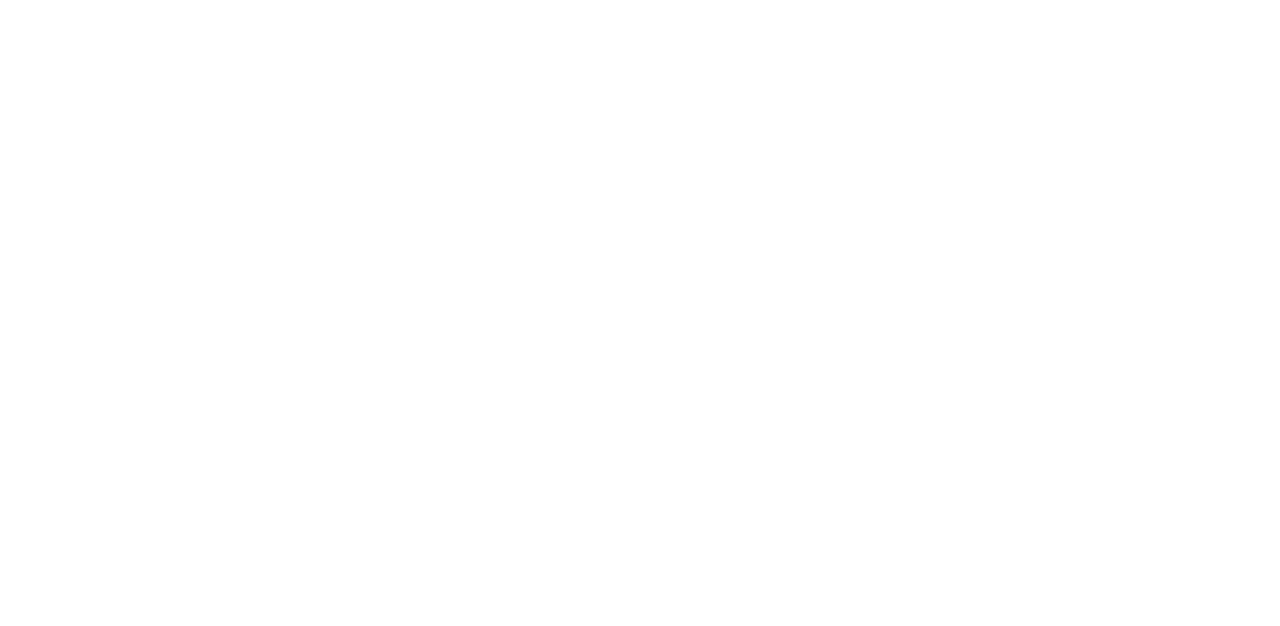
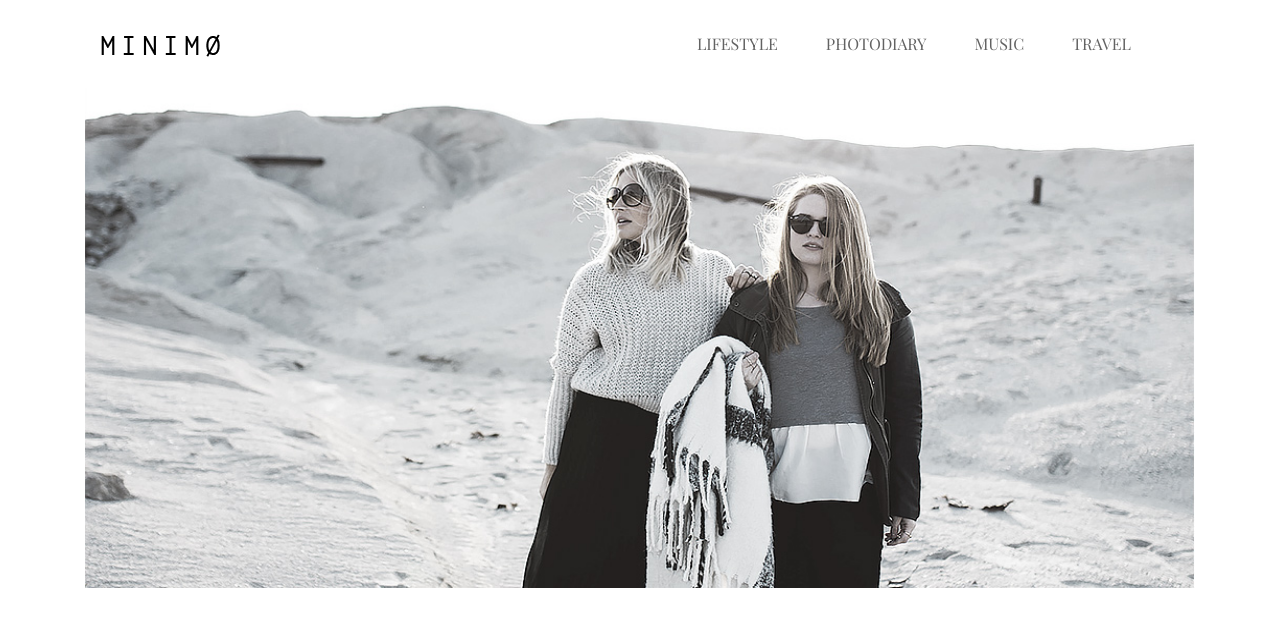
Before and after one commit to mahmoodsuavis/minimo, a plain HTML site: page index.html in a window 1280 px wide. Drawn offline with nearby package versions, Linux system fonts and the light colour scheme; a web font is replaced by a local one.

Commit message:
HeaderAndBg

```diff
--- a/css/style.css
+++ b/css/style.css
@@ -1,5 +1,29 @@
 body{
-    font-family: 'Playfair Display', serif;
+
     font-family: 'Ubuntu', sans-serif;
 
 }
+
+/* Header */
+header{
+    padding: 1rem 0;
+}
+.bg-light{
+    background-color: #fff !important;
+}
+.nav-link{
+    text-transform: uppercase;
+    font-family: 'Playfair Display', serif;
+    color: #626262 !important;
+}
+.navbar-expand-sm .navbar-nav .nav-link{
+    padding: 0 3rem 0 0;
+}
+
+.bg-home{
+    width: 100%;
+    float: left;
+    background-image: url(../images/minimo_07.jpg);
+    height: 500px;
+    background-size: 100% 100%;
+}
--- a/index.html
+++ b/index.html
@@ -12,9 +12,39 @@
     <link href="https://fonts.googleapis.com/css?family=Playfair+Display:400,400i,700,700i,900,900i&display=swap" rel="stylesheet">
 </head>
 <body>
-    <header>
+    <header class="bg-light">
+        <div class="container">
+            <nav class="navbar navbar-expand-sm bg-light navbar-light">
+                <a class="navbar-brand" href="#">
+                    <img src="images/logo.png">
+                </a>
+                <button class="navbar-toggler" type="button" data-toggle="collapse" data-target="#collapsibleNavbar">
+                    <span class="navbar-toggler-icon"></span>
+                </button>
+                <div class="collapse navbar-collapse" id="collapsibleNavbar">
+                    <ul class="navbar-nav ml-auto">
+                        <li class="nav-item ">
+                            <a class="nav-link" href="#">lifestyle</a>
+                        </li>
+                        <li class="nav-item">
+                            <a class="nav-link" href="#">photodiary</a>
+                        </li>
+                        <li class="nav-item">
+                            <a class="nav-link" href="#">music</a>
+                        </li>
+                        <li class="nav-item">
+                            <a class="nav-link" href="#">travel</a>
+                        </li>
+                    </ul>
+                </div>
+            </nav>
+        </div>
+    </header>
+    <div class="container">
+        <div class="bg-home" >
 
-    </header>
+        </div>
+    </div>
 </body>
     <script src="https://ajax.googleapis.com/ajax/libs/jquery/3.4.0/jquery.min.js"></script>
     <script src="https://cdnjs.cloudflare.com/ajax/libs/popper.js/1.14.7/umd/popper.min.js"></script>
```
Also changed, not shown: images/logo.png (added), images/minimo_03.png (deleted).
